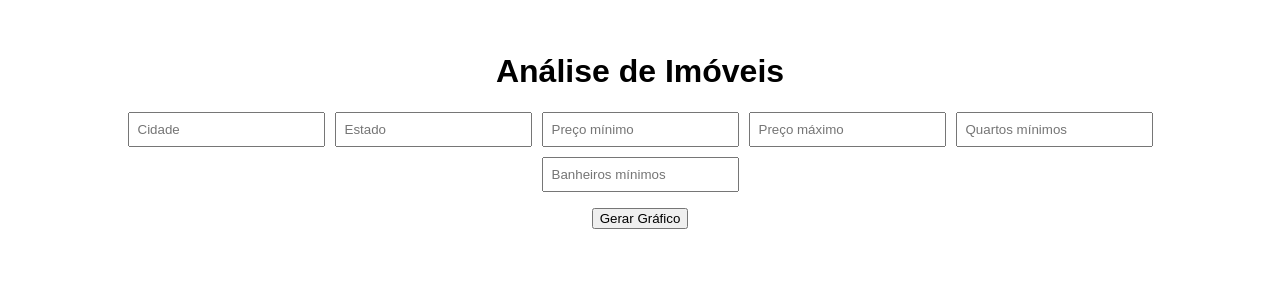
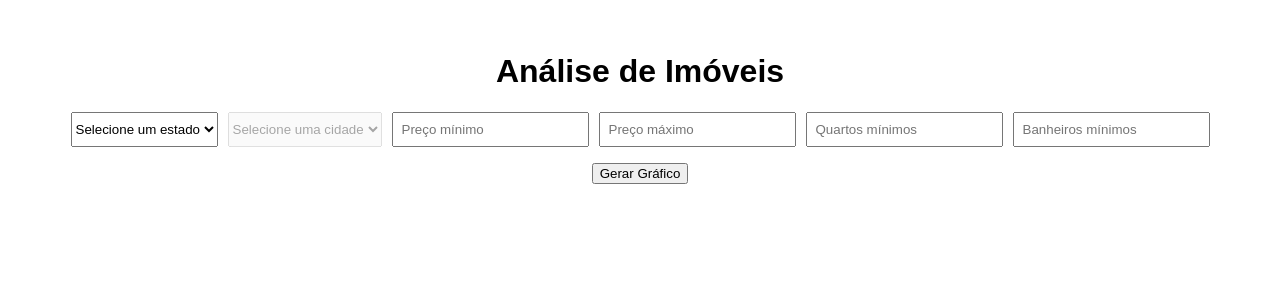
Before and after one commit to RafaelMoura11/frontend-pi, a React (Create React App) app: page / in a window 1280 px wide. Shown: the top 300 px of the page. Built offline with nearby package versions, Linux system fonts and the light colour scheme.

Commit message:
Refactor city and state inputs to use dropdowns for improved user experience

```diff
--- a/src/App.js
+++ b/src/App.js
@@ -1,10 +1,11 @@
 import React, { useState } from 'react';
 import './App.css';
 import axios from 'axios';
+import estadosCidades from './estadosCidades'; // você criará esse arquivo
 
 function App() {
+  const [estado, setEstado] = useState('');
   const [cidade, setCidade] = useState('');
-  const [estado, setEstado] = useState('');
   const [priceMin, setPriceMin] = useState('');
   const [priceMax, setPriceMax] = useState('');
   const [bedMin, setBedMin] = useState('');
@@ -27,9 +28,7 @@ function App() {
         },
       });
 
-      console.log("Resposta da API:", response.data);
       setGraficoBase64(response.data.image);
-
     } catch (error) {
       console.error('Erro ao gerar gráfico:', error.response?.data || error.message);
       alert('Erro ao gerar gráfico. Ver console para detalhes.');
@@ -43,42 +42,27 @@ function App() {
       <h1>Análise de Imóveis</h1>
 
       <div className="filtros">
-        <input
-          type="text"
-          placeholder="Cidade"
-          value={cidade}
-          onChange={(e) => setCidade(e.target.value)}
-        />
-        <input
-          type="text"
-          placeholder="Estado"
-          value={estado}
-          onChange={(e) => setEstado(e.target.value)}
-        />
-        <input
-          type="number"
-          placeholder="Preço mínimo"
-          value={priceMin}
-          onChange={(e) => setPriceMin(e.target.value)}
-        />
-        <input
-          type="number"
-          placeholder="Preço máximo"
-          value={priceMax}
-          onChange={(e) => setPriceMax(e.target.value)}
-        />
-        <input
-          type="number"
-          placeholder="Quartos mínimos"
-          value={bedMin}
-          onChange={(e) => setBedMin(e.target.value)}
-        />
-        <input
-          type="number"
-          placeholder="Banheiros mínimos"
-          value={bathMin}
-          onChange={(e) => setBathMin(e.target.value)}
-        />
+        <select value={estado} onChange={(e) => {
+          setEstado(e.target.value);
+          setCidade(''); // reseta cidade ao mudar estado
+        }}>
+          <option value="">Selecione um estado</option>
+          {Object.keys(estadosCidades).sort().map((uf) => (
+            <option key={uf} value={uf}>{uf}</option>
+          ))}
+        </select>
+
+        <select value={cidade} onChange={(e) => setCidade(e.target.value)} disabled={!estado}>
+          <option value="">Selecione uma cidade</option>
+          {estado && estadosCidades[estado].map((c) => (
+            <option key={c} value={c}>{c}</option>
+          ))}
+        </select>
+
+        <input type="number" placeholder="Preço mínimo" value={priceMin} onChange={(e) => setPriceMin(e.target.value)} />
+        <input type="number" placeholder="Preço máximo" value={priceMax} onChange={(e) => setPriceMax(e.target.value)} />
+        <input type="number" placeholder="Quartos mínimos" value={bedMin} onChange={(e) => setBedMin(e.target.value)} />
+        <input type="number" placeholder="Banheiros mínimos" value={bathMin} onChange={(e) => setBathMin(e.target.value)} />
       </div>
 
       <button onClick={gerarGrafico} disabled={loading}>
```
